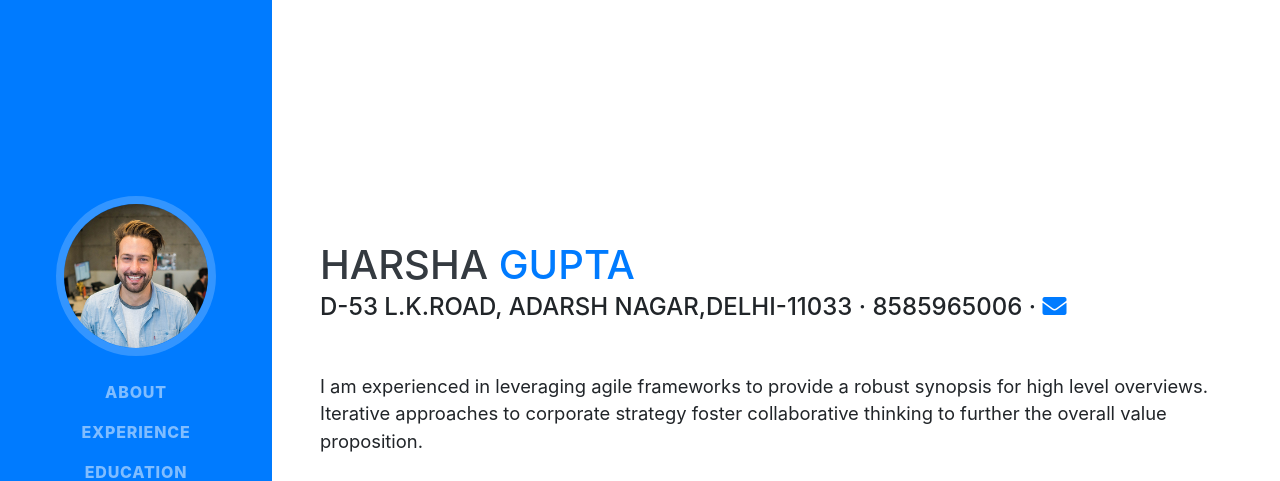
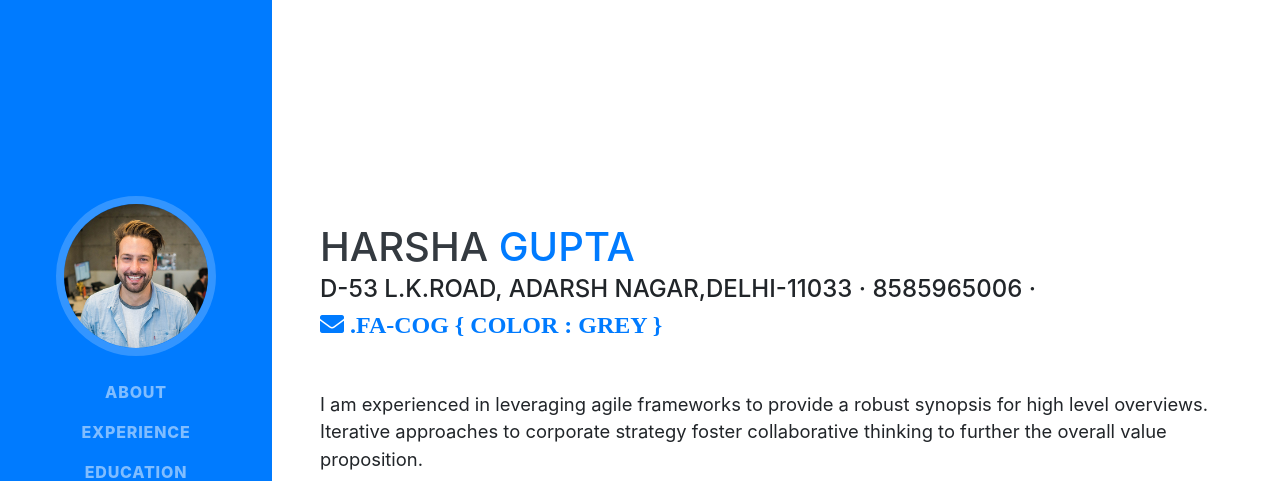
Before and after one commit to harsha14gupta/harsha14gupta.github.io, a website with bundled scripts: page index.html in a window 1280 px wide. Shown: the top 481 px of the page. Built offline with nearby package versions, Linux system fonts and the light colour scheme; a web font is replaced by a local one.

Commit message:
Update index.html

```diff
--- a/index.html
+++ b/index.html
@@ -69,6 +69,7 @@
         <div class="subheading mb-5"> D-53 L.K.Road, Adarsh Nagar,Delhi-11033 · 8585965006 ·
           <a href="mailto:mail@email.com>harsha14gupta@gmail.com"
              <i class="fas fa-envelope"></i>
+             .fa-cog { color : grey }
           </a>
         </div>
         <p class="lead mb-5">I am experienced in leveraging agile frameworks to provide a robust synopsis for high level overviews. Iterative approaches to corporate strategy foster collaborative thinking to further the overall value proposition.</p>
```
